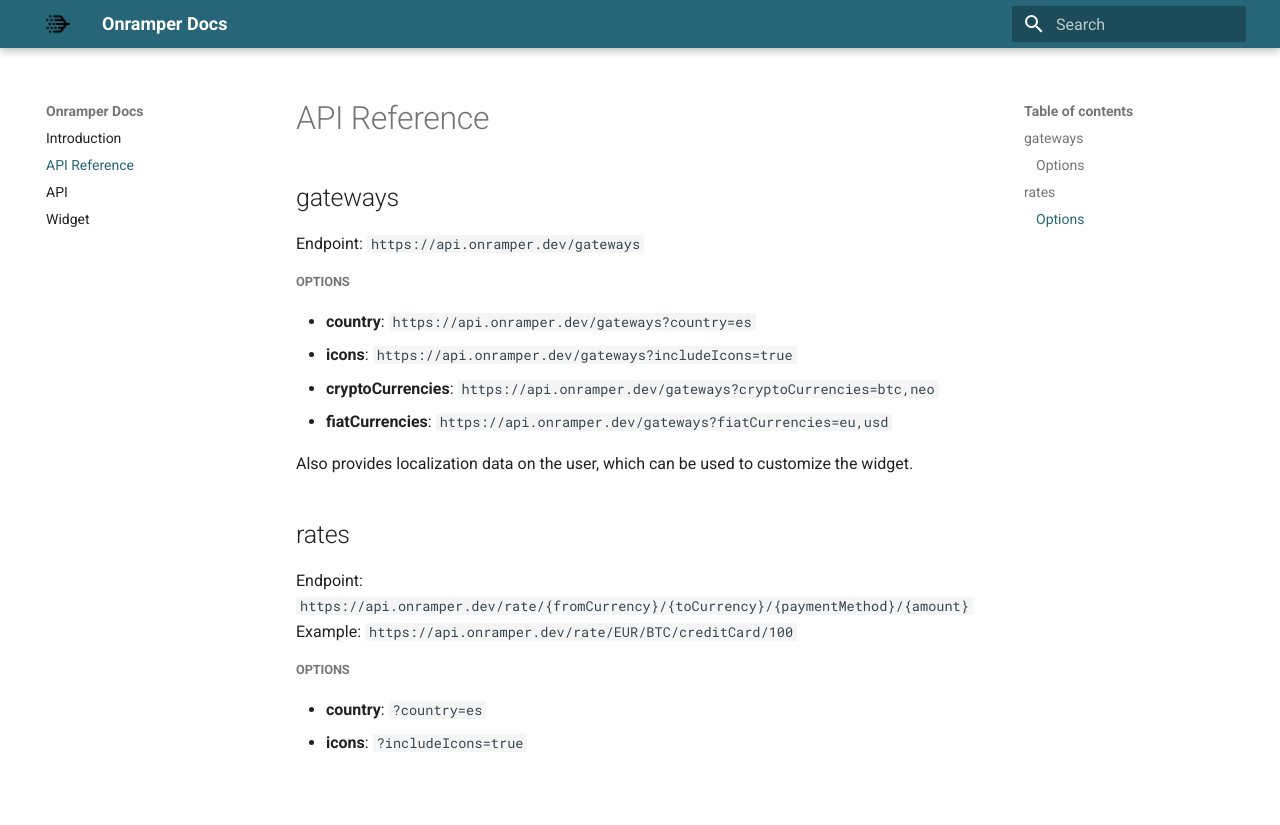
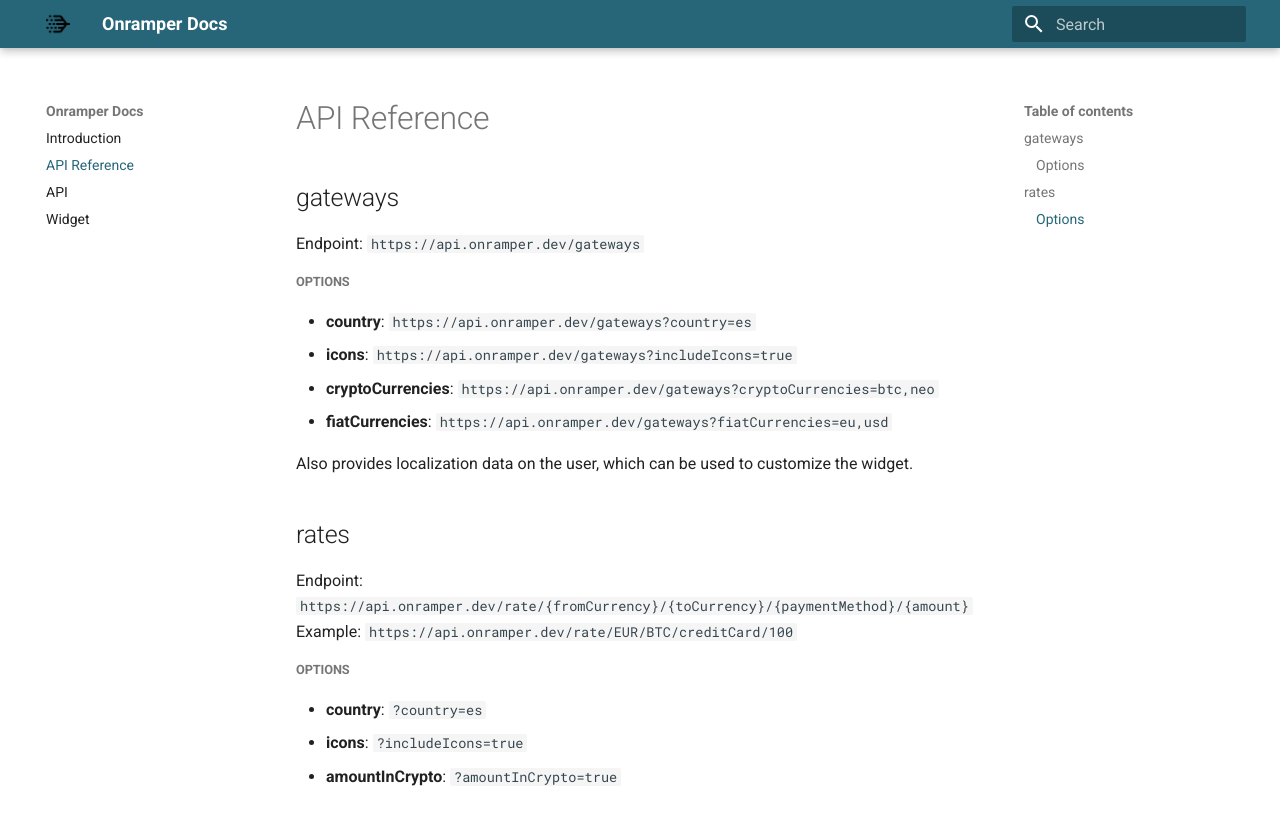
Before and after one commit to onramper/docs, an MkDocs documentation site: the page built from docs/API-Reference.md, in a window 1280 px wide. Shown: the top 825 px of the page. Built offline with MkDocs 1.6.1 and Material for MkDocs 9.7.7, drawn with Linux system fonts in a browser that asks for light colours.

Commit message:
Enable amountInCrypto

```diff
--- a/docs/API-Reference.md
+++ b/docs/API-Reference.md
@@ -16,3 +16,4 @@ Example: `https://api.onramper.dev/rate/EUR/BTC/creditCard/100`
 ##### Options
   - **country**: `?country=es`
   - **icons**: `?includeIcons=true`
+  - **amountInCrypto**: `?amountInCrypto=true`
```
